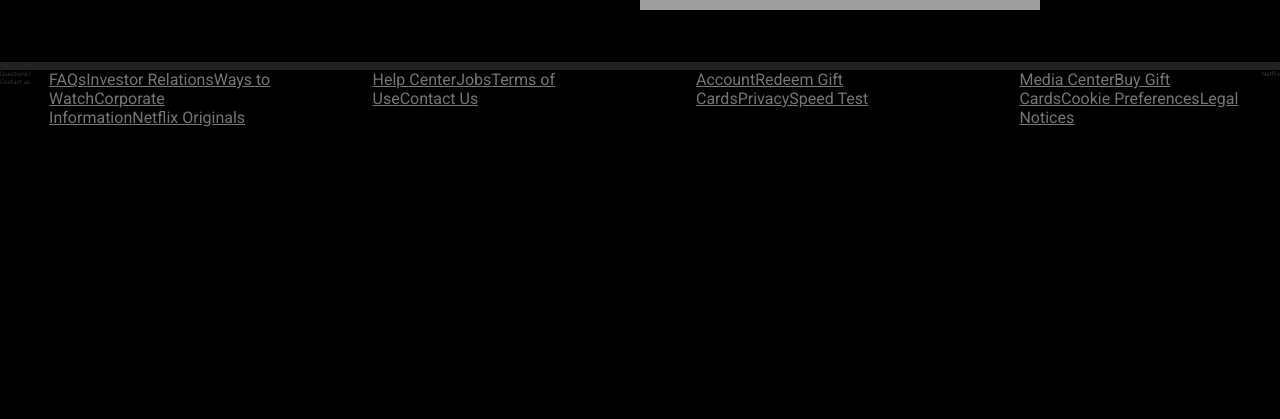
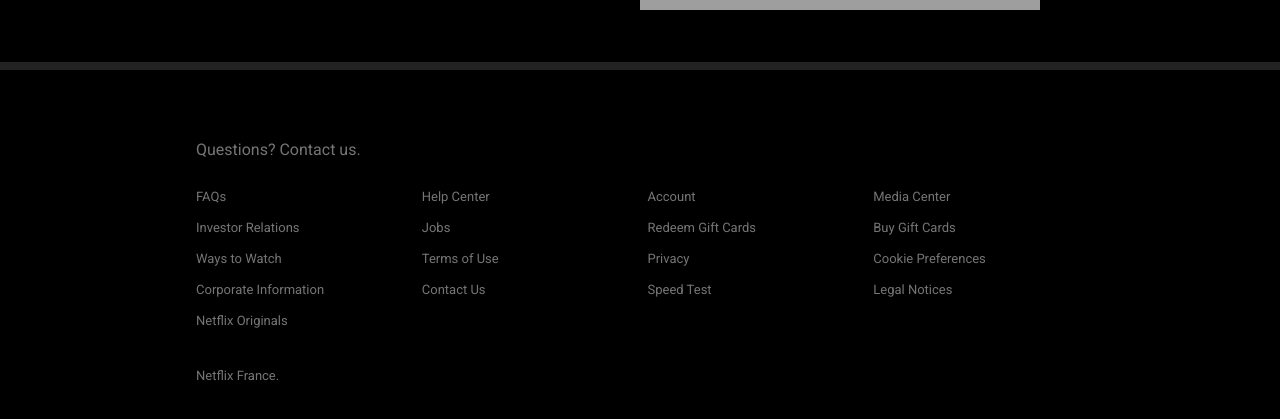
Before and after one commit to nnsncl/Netflix-Clone, a React (Create React App) app: page / in a window 1280 px wide. Shown: the part 1160-1579 px from the top of the page. Before the commit the page ends 1287 px from the top, so only its background shows below. Built offline with nearby package versions, Linux system fonts and the light colour scheme; grey boxes are pictures that could not be loaded.

Commit message:
Styling footer

```diff
--- a/src/components/footer/styles/footer.js
+++ b/src/components/footer/styles/footer.js
@@ -2,34 +2,52 @@
 
 export const Container = styled.div`
     display: flex;
-    align-item: center;
-    max-width: 1400px;
+    flex-direction: column;
+    max-width: 1000px;
+    padding: 70px 56px;
+    margin: auto;
+
+    @media (max-width: 1000px) {
+        padding: 70px 30px;
+    }
 `;
 
 export const Row = styled.div`
-    display: flex;
-    flex-direction: row;
-    justify-content: space-between;
+    display: grid;
+    grid-template-columns: repeat(auto-fill, minmax(23%, 1fr));
+    grid-gap: 1.5rem;
+
+    @media (max-width: 420px) {
+        grid-template-columns: repeat(auto-fill, minmax(40%, 1fr));
+    }
 `;
 
 export const Column = styled.div`
+    display: flex;
     flex-direction: column;
-    width: 20%;
+    text-align: left;
 `;
 
 export const Link = styled.a`
     color: #757575;
-    font-size: 1.6rem;
+    font-size: 1.3rem;
+    text-decoration: none;
+    margin-bottom: 16px;
 `;
 
 export const Title = styled.p`
-
+    color: #757575;
+    font-size: 1.6rem;
+    margin-bottom: 30px;
 `;
 
 export const Text = styled.p`
-
+    color: #757575;
+    font-size: 1.3rem;
+    margin-top: 24px;
 `;
 
 export const Break = styled.p`
-
+    flex-basis: 100%;
+    height: 0;
 `;
--- a/src/containers/footer.js
+++ b/src/containers/footer.js
@@ -34,7 +34,7 @@
                    </Footer.Column>
                </Footer.Row>
                <Footer.Break />
-               <Footer.Text>Netflix</Footer.Text>
+               <Footer.Text>Netflix France.</Footer.Text>
         </Footer>
     )
 }
```
